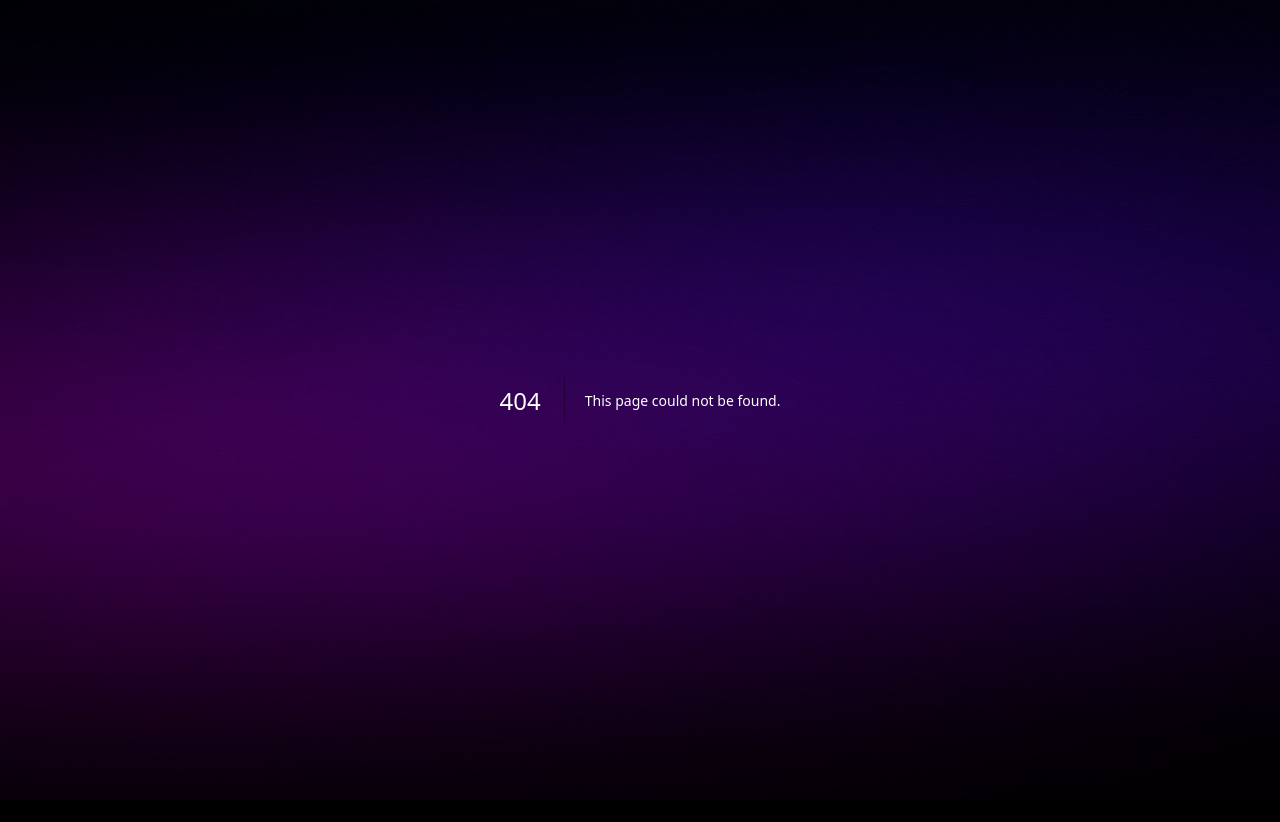
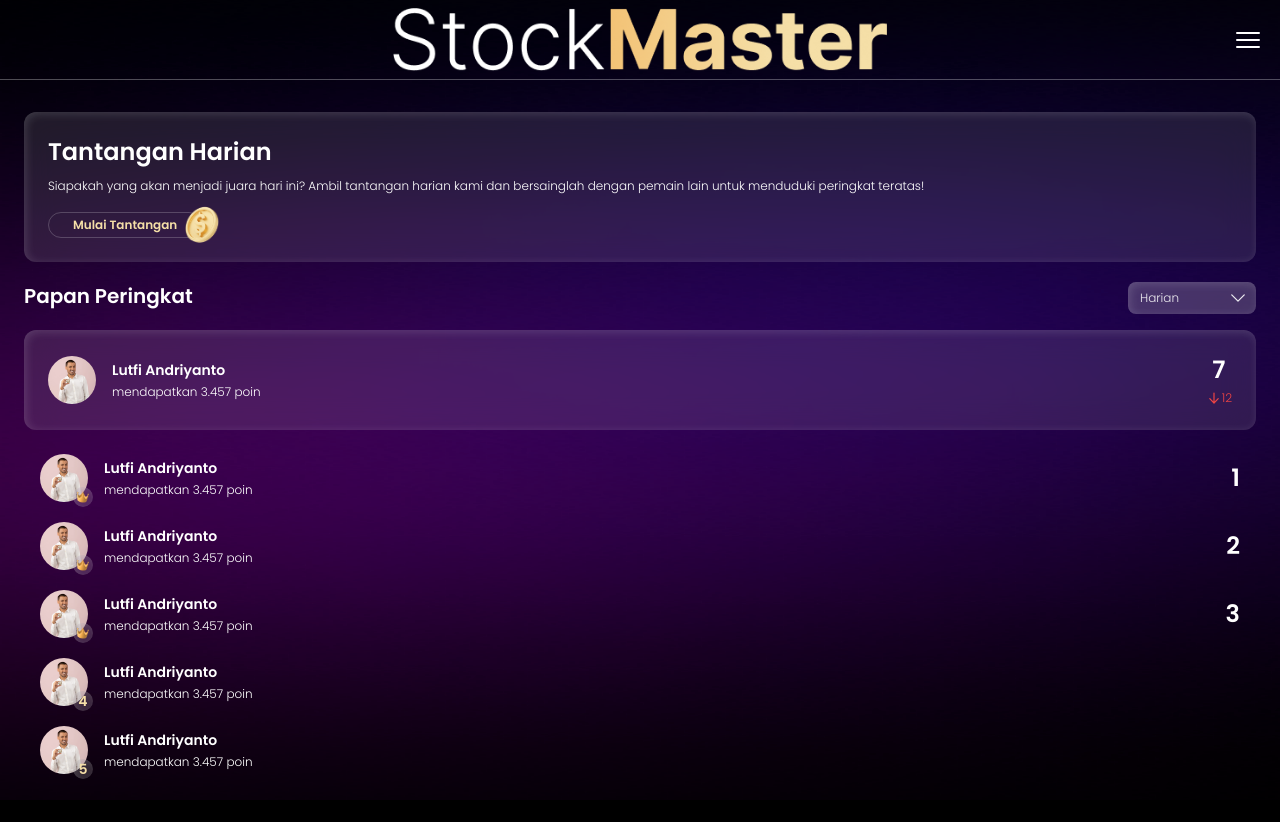
Before and after one commit to jovianjr/StockMaster-FE, a Next.js app: page /games in a window 1280 px wide. Before the commit this address had no page. Before the commit the page ends 800 px from the top, so only its background shows below. Built offline with nearby package versions, Linux system fonts and the light colour scheme.

Commit message:
feat(games): add leaderboard page

```diff
--- /dev/null
+++ b/src/app/components/ListBox/index.js
@@ -0,0 +1,83 @@
+import clsx from 'clsx';
+import { Fragment, useState } from 'react';
+
+import { Listbox, Transition } from '@headlessui/react';
+import { CheckIcon, ChevronUpDownIcon } from '@heroicons/react/20/solid';
+import { ChevronDownIcon } from '@heroicons/react/24/outline';
+
+const defaultOption = [
+	{ id: 1, name: 'Harian' },
+	{ id: 2, name: 'Mingguan' }
+];
+
+const ListBox = ({ className = '', options = defaultOption, onChange = () => {} }) => {
+	const [selected, setSelected] = useState(options[0]);
+
+	const handleChange = value => {
+		setSelected(value);
+		onChange(selected);
+	};
+
+	return (
+		<Listbox value={selected} onChange={handleChange}>
+			{({ open }) => (
+				<div className="relative mt-1 w-min text-xs text-white/90">
+					<Listbox.Button
+						className={clsx(
+							'relative cursor-pointer py-2 pl-3 pr-10',
+							'rounded-lg bg-white/20 shadow-[inset_2px_2px_10px_0_rgba(255,255,255,0.15)] backdrop-blur-lg',
+							className
+						)}
+					>
+						<span className="block truncate text-left">{selected.name}</span>
+						<span className="pointer-events-none absolute inset-y-0 right-0 flex items-center pr-2">
+							<ChevronDownIcon
+								className={clsx('h-5 w-5 transition-all', open ? 'rotate-180' : '')}
+								aria-hidden="true"
+							/>
+						</span>
+					</Listbox.Button>
+					<Transition
+						as={Fragment}
+						leave="transition ease-in duration-200"
+						leaveFrom="opacity-100"
+						leaveTo="opacity-0"
+					>
+						<Listbox.Options
+							className={clsx(
+								'absolute z-50 mt-1 max-h-60 w-full overflow-auto',
+								'rounded-lg bg-white/20 shadow-[inset_2px_2px_10px_0_rgba(255,255,255,0.15)] backdrop-blur-lg'
+							)}
+						>
+							{options.map((person, personIdx) => (
+								<Listbox.Option
+									key={personIdx}
+									className={({ active }) =>
+										`relative cursor-default select-none px-4 py-2 ${
+											active ? 'bg-amber-100/20 text-amber-300' : 'text-white'
+										}`
+									}
+									value={person}
+								>
+									{({ selected }) => (
+										<>
+											<span
+												className={`block truncate ${
+													selected ? 'font-medium' : 'font-normal'
+												}`}
+											>
+												{person.name}
+											</span>
+										</>
+									)}
+								</Listbox.Option>
+							))}
+						</Listbox.Options>
+					</Transition>
+				</div>
+			)}
+		</Listbox>
+	);
+};
+
+export default ListBox;
--- /dev/null
+++ b/src/app/games/page.js
@@ -0,0 +1,120 @@
+'use client';
+import Image from 'next/image';
+import Link from 'next/link';
+
+import Navbar from '@/app/components/Navbar';
+import Box from '@/app/components/Box';
+import ListBox from '@/app/components/ListBox';
+import { ArrowDownIcon } from '@heroicons/react/20/solid';
+
+const leaderboardOptions = [
+	{ id: 1, name: 'Harian' },
+	{ id: 2, name: 'Mingguan' }
+];
+
+export default function Games() {
+	const handleChange = val => {
+		console.log('options: ', val);
+	};
+
+	return (
+		<>
+			<Navbar />
+			<main className="flex flex-col gap-4 px-6 pb-10 pt-28">
+				<Box className="flex flex-col gap-2">
+					<h1 className="text-2xl font-semibold">Tantangan Harian</h1>
+					<p className="text-xs leading-5">
+						Siapakah yang akan menjadi juara hari ini? Ambil tantangan harian kami dan
+						bersainglah dengan pemain lain untuk menduduki peringkat teratas!
+					</p>
+					<div className="relative mt-2 flex w-fit items-center">
+						<Link href="/games">
+							<button className="rounded-full border border-white/20 px-6 py-1 text-[0.625rem] text-xs font-semibold text-c-yellow transition-all hover:bg-c-yellow hover:text-black">
+								Mulai Tantangan
+							</button>
+						</Link>
+						<Image
+							src="/assets/images/homepage/golden-coin.png"
+							alt="Golden Dollar Coin"
+							className="absolute right-0 aspect-square translate-x-1/2"
+							width={48}
+							height={48}
+						/>
+					</div>
+				</Box>
+				<div className="flex flex-col gap-4">
+					<div className="flex items-center justify-between">
+						<h1 className="text-xl font-semibold">Papan Peringkat</h1>
+						<ListBox
+							className="w-32"
+							options={leaderboardOptions}
+							onChange={handleChange}
+						/>
+					</div>
+					<Box className="flex items-center gap-4 p-4">
+						<div className="relative aspect-square w-12 overflow-hidden rounded-full">
+							<Image
+								src="/assets/images/placeholder/profile.png"
+								alt="LeaderBoard"
+								className="relative z-10 object-cover"
+								fill
+							/>
+						</div>
+						<div className="flex flex-col gap-1">
+							<h2 className="text-sm font-semibold">Lutfi Andriyanto</h2>
+							<p className="text-xs">mendapatkan 3.457 poin</p>
+						</div>
+						<div className="grow"></div>
+						<div className="flex flex-col items-center justify-center gap-1">
+							<span className="text-2xl font-semibold">7</span>
+							<span className="flex text-xs text-red-500">
+								<ArrowDownIcon className="h-4 w-4" />
+								<span>12</span>
+							</span>
+						</div>
+					</Box>
+					<div className="flex flex-col gap-5 px-4 py-2">
+						{['', '', '', '', ''].map((val, idx) => {
+							return (
+								<div className="flex items-center gap-4" key="">
+									<div className="relative aspect-square w-12 ">
+										<Image
+											src="/assets/images/placeholder/profile.png"
+											alt="LeaderBoard"
+											className="relative z-10 rounded-full object-cover"
+											fill
+										/>
+										<Box className="absolute bottom-0 right-0 z-10 flex !h-5 !w-5 translate-x-1/4 translate-y-1/4 items-center justify-center rounded-full !p-0 !text-sm font-semibold !text-c-yellow">
+											{idx <= 2 ? (
+												<Image
+													src="/assets/images/games/crown.png"
+													alt="LeaderBoard"
+													className="relative rounded-full object-contain"
+													fill
+												/>
+											) : (
+												idx + 1
+											)}
+										</Box>
+									</div>
+									<div className="flex flex-col gap-1">
+										<h2 className="text-sm font-semibold">Lutfi Andriyanto</h2>
+										<p className="text-xs">mendapatkan 3.457 poin</p>
+									</div>
+									<div className="grow"></div>
+									{idx <= 2 ? (
+										<div className="flex flex-col items-center justify-center gap-1">
+											<span className="text-2xl font-semibold">
+												{idx + 1}
+											</span>
+										</div>
+									) : null}
+								</div>
+							);
+						})}
+					</div>
+				</div>
+			</main>
+		</>
+	);
+}
--- a/src/app/globals.css
+++ b/src/app/globals.css
@@ -15,3 +15,7 @@
 		--background-end-rgb: 0, 0, 0;
 	}
 }
+
+html {
+	@apply font-light;
+}
```
Also changed, not shown: public/assets/images/games/crown.png (added).
